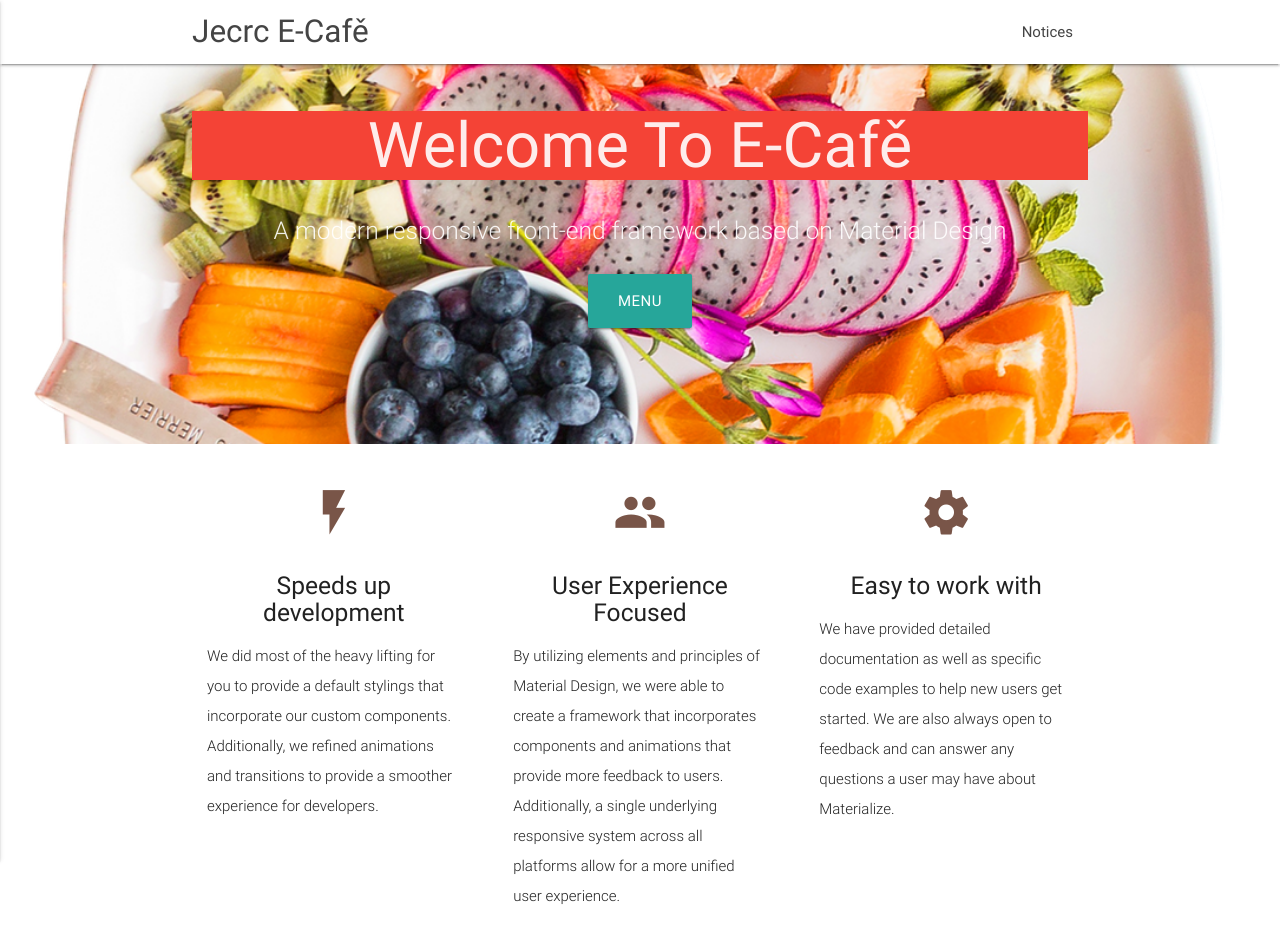
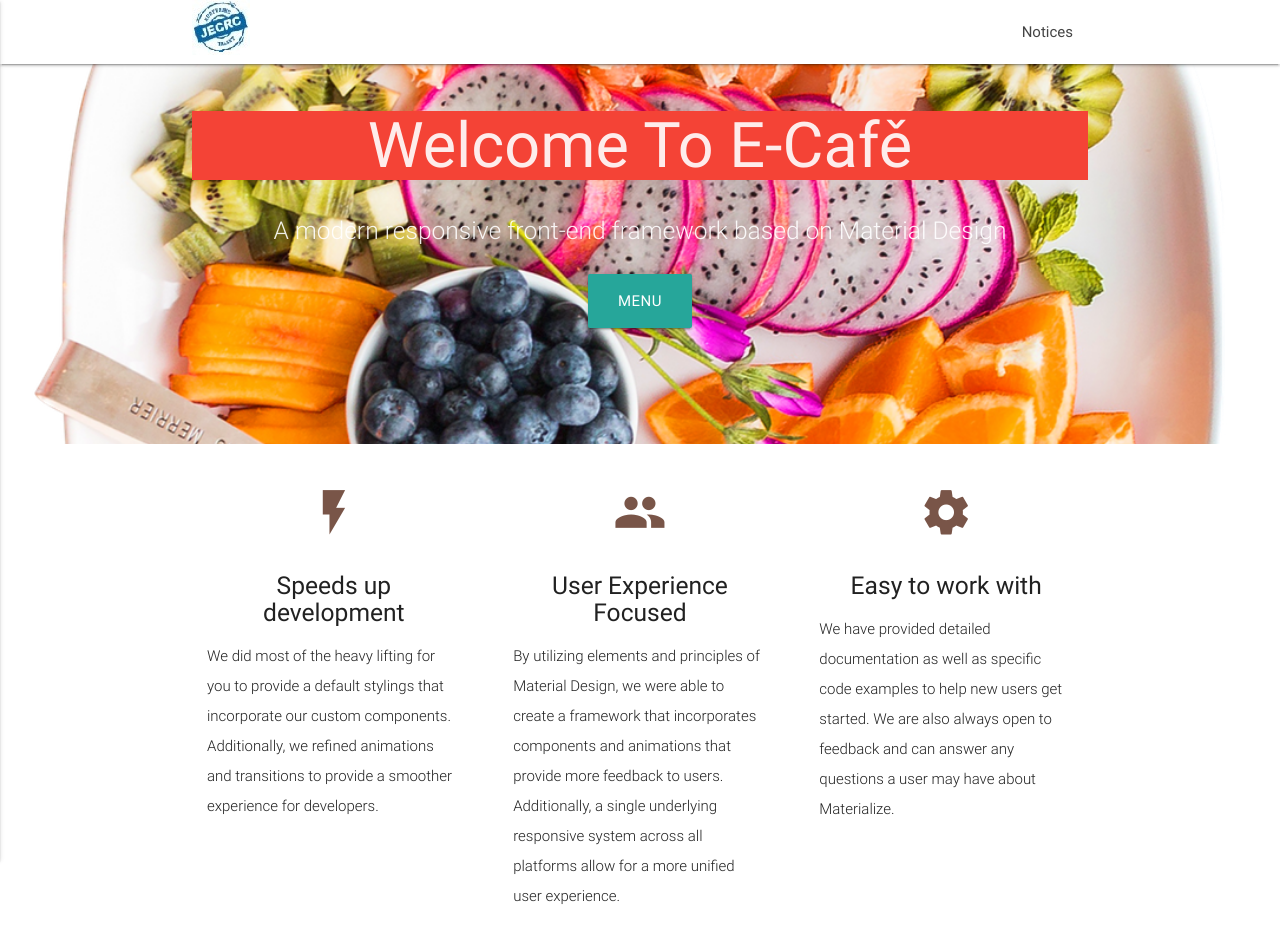
Before and after one commit to varunrajvanshi96/jecrc-cafe, a plain HTML site: page index.html in a window 1280 px wide. Shown: the top 929 px of the page. Drawn offline with nearby package versions, Linux system fonts and the light colour scheme.

Commit message:
added jecrc logo

```diff
--- a/index.html
+++ b/index.html
@@ -13,7 +13,7 @@
 <body>
   <nav class="white" role="navigation">
     <div class="nav-wrapper container">
-      <a id="logo-container" href="#" class="brand-logo">Jecrc E-Cafě</a>
+      <a id="logo-container" href="http://www.jecrcfoundation.com/" class="brand-logo"><img src="logo.jpg"></a>
       <ul class="right hide-on-med-and-down">
         <li><a href="#">Notices</a></li>
       </ul>
@@ -22,6 +22,8 @@
         <li><a href="#">Notices</a></li>
         <li><a href="#">Menu</a></li>
         <li><a href="#">Celebrate B'day</a></li>
+
+
       </ul>
       <a href="#" data-activates="nav-mobile" class="button-collapse"><i class="material-icons">menu</i></a>
     </div>
```
Also changed, not shown: logo.jpg (added).
